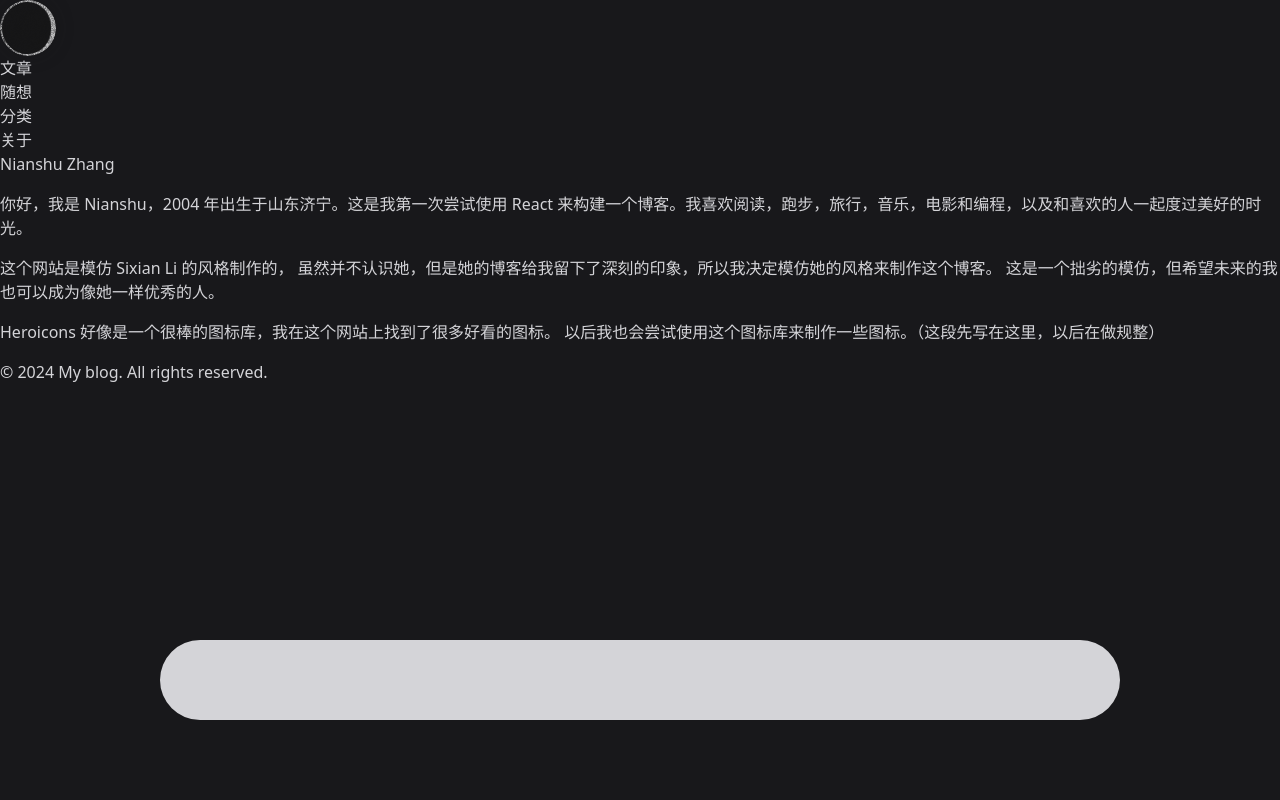
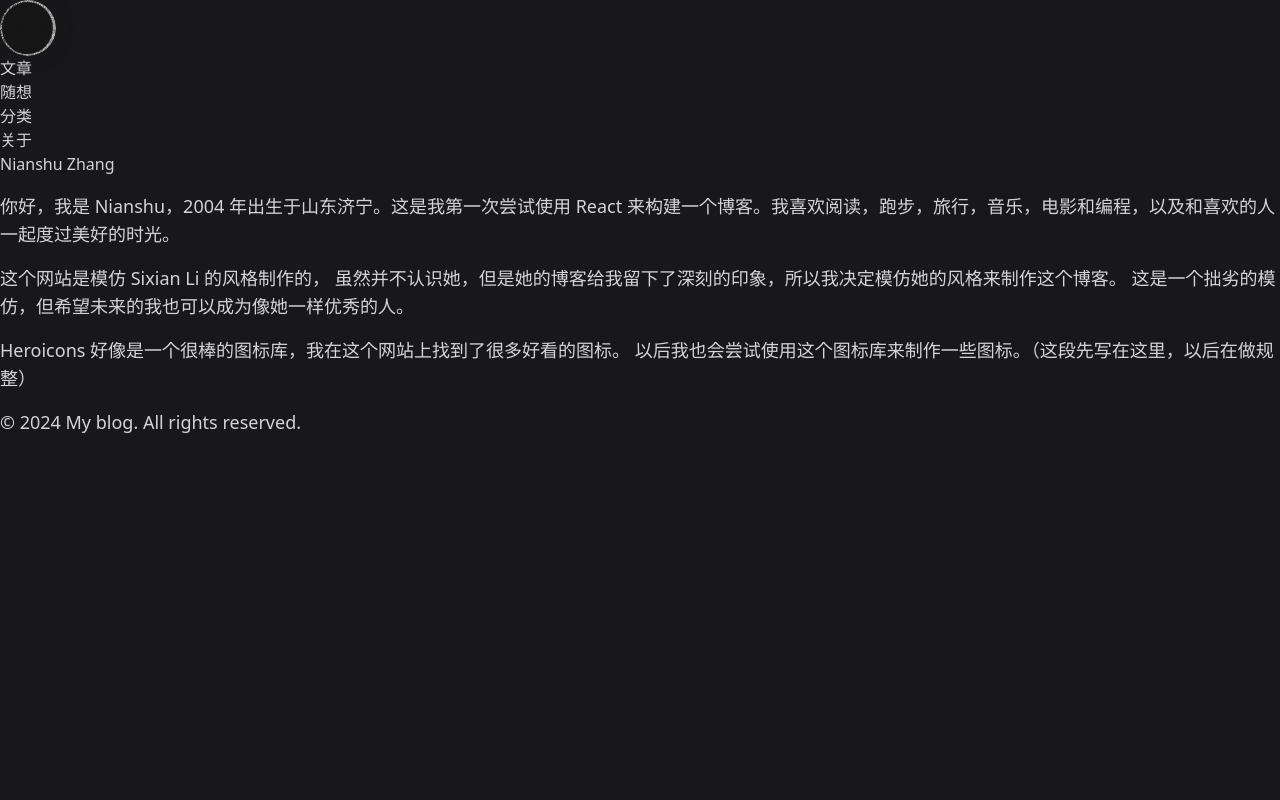
Before and after one commit to N-uonuo/nianshu, a React (Vite) app: page / in a window 1280 px wide. Shown: the top 800 px of the page. Built offline with nearby package versions, Linux system fonts and the light colour scheme.

Commit message:
style:Modify the styles of the head on small screens

```diff
--- a/index.html
+++ b/index.html
@@ -11,6 +11,3 @@
     <script type="module" src="/src/main.jsx"></script>
   </body>
 </html>
-<svg xmlns="http://www.w3.org/2000/svg" fill="none" viewBox="0 0 24 24" stroke-width="1.5" stroke="currentColor" class="size-6">
-  <path stroke-linecap="round" stroke-linejoin="round" d="M3.75 5.25h16.5m-16.5 4.5h16.5m-16.5 4.5h16.5m-16.5 4.5h16.5" />
-</svg>
--- a/src/components/Content.jsx
+++ b/src/components/Content.jsx
@@ -1,8 +1,9 @@
 const Content = () => {
     return (
         <article className="flex-1 ">
-            <section>
-                <h1 className="text-2xl">Nianshu Zhang</h1>
+            <section >
+                {/*ToDO 理解好下面h1标签的样式*/}
+                <h1 className="text-3xl mobile-header md:static md:my-0 md:block">Nianshu Zhang</h1>
                 <p>你好，我是 Nianshu，2004 年出生于山东济宁。这是我第一次尝试使用 React
                     来构建一个博客。我喜欢阅读，跑步，旅行，音乐，电影和编程，以及和喜欢的人一起度过美好的时光。
                 </p>
--- a/src/styles/index.css
+++ b/src/styles/index.css
@@ -9,15 +9,23 @@
     }
 
     a {
-        @apply text-[#d4d4d8] no-underline; /* 默认设置链接样式 */
+        @apply text-[#d4d4d8] no-underline;
+        /* 默认设置链接样式 */
     }
 
     a:hover {
-        @apply text-gray-600; /* 悬停时的样式 */
+        @apply text-gray-600;
+        /* 悬停时的样式 */
     }
 
-    p{
-        @apply  my-4;
+    p {
+        @apply my-4 text-lg;
     }
 
 }
+
+@layer components {
+    .mobile-header {
+        @apply md:hidden text-3xl tracking-tight font-bold my-5 z-20 sticky;
+    }
+}
```
